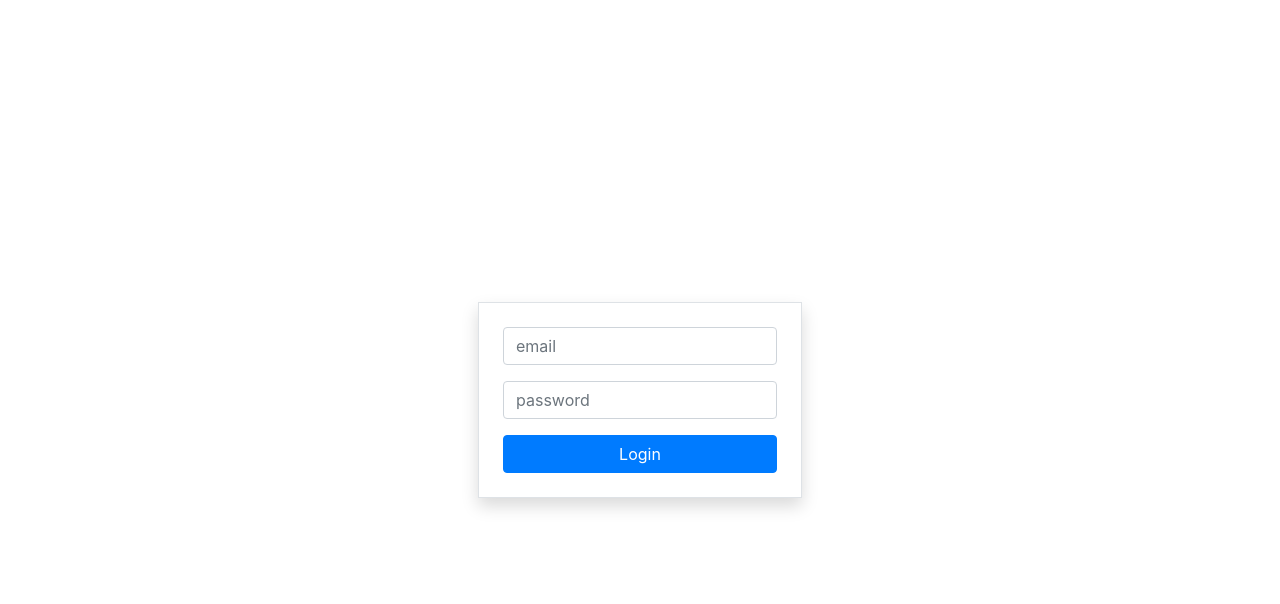
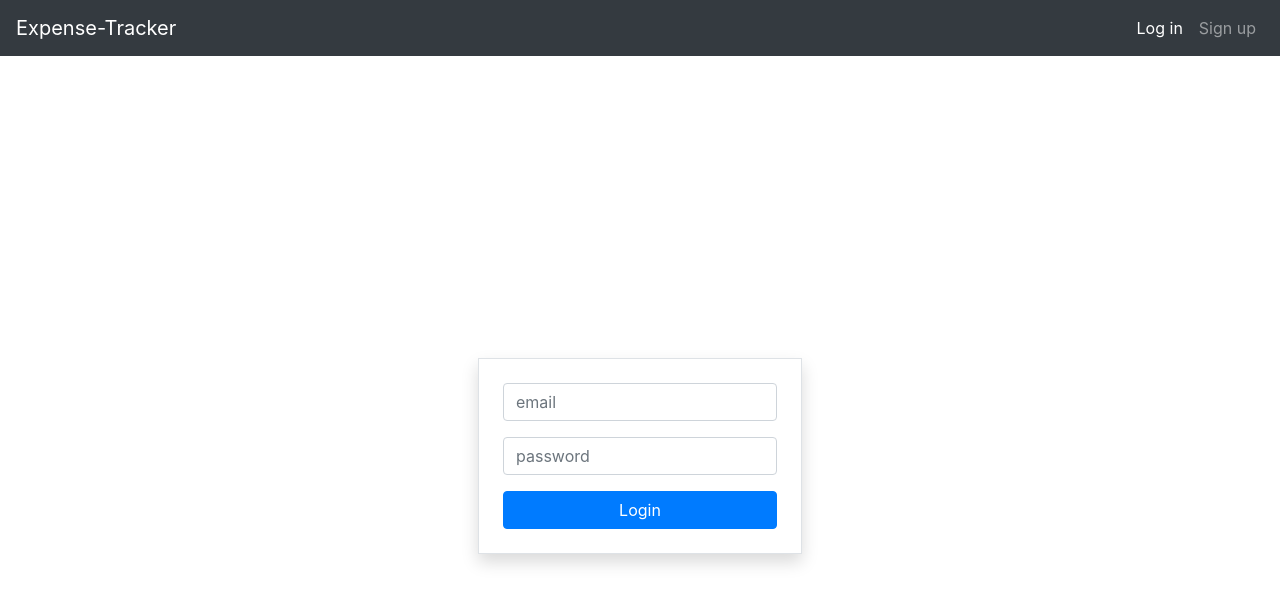
Before and after one commit to arafat-213/mern-expense-tracker, a React (Create React App) app in the folder client/: page /login in a window 1280 px wide. Shown: the top 604 px of the page. Built offline with nearby package versions, Linux system fonts and the light colour scheme; no server answers.

Commit message:
added navbar

```diff
--- a/client/src/App.js
+++ b/client/src/App.js
@@ -3,15 +3,17 @@ import './App.css'
 import setAuthToken from './utils/setAuthToken'
 import Login from './components/auth/Login'
 import RecordList from './components/records/RecordList'
-// import CreateRecord from './components/records/'
+import CreateRecord from './components/records/CreateRecord'
 import Signup from './components/auth/Signup'
 import { BrowserRouter as Router, Route, Switch } from 'react-router-dom'
 import PrivateRoute from './components/routing/PrivateRoute'
+import MyNavbar from './components/navigation/MyNavbar'
+import Logout from './components/auth/Logout'
+
 //redux
 import { Provider } from 'react-redux'
 import store from './store'
 import { loadUser } from './actions/auth.action'
-import CreateRecord from './components/records/CreateRecord'
 
 if (localStorage.token) setAuthToken(localStorage.token)
 const App = () => {
@@ -21,6 +23,7 @@ const App = () => {
 	return (
 		<Provider store={store}>
 			<Router>
+				<MyNavbar />
 				<Route extact path='/login'>
 					<Login />
 				</Route>
@@ -31,8 +34,10 @@ const App = () => {
 					<PrivateRoute component={RecordList} />
 				</Route>
 				<Route exact path='/create'>
-					{/* <PrivateRoute component={CreateRecord} /> */}
-					<CreateRecord />
+					<PrivateRoute component={CreateRecord} />
+				</Route>
+				<Route exact path='/logout'>
+					<PrivateRoute component={Logout} />
 				</Route>
 				<Route path='/'>
 					<Login />
--- /dev/null
+++ b/client/src/components/auth/Logout.jsx
@@ -0,0 +1,14 @@
+import React, { useEffect } from 'react'
+
+// Redux
+import { logout } from '../../actions/auth.action'
+import { connect } from 'react-redux'
+
+const Logout = ({ logout }) => {
+	useEffect(() => {
+		logout()
+	}, [])
+	return <div>You're logged out!</div>
+}
+
+export default connect(null, { logout })(Logout)
--- /dev/null
+++ b/client/src/components/navigation/MyNavbar.jsx
@@ -0,0 +1,50 @@
+import React from 'react'
+import { Navbar, Nav } from 'react-bootstrap'
+import { NavLink } from 'react-router-dom'
+import { connect } from 'react-redux'
+const MyNavbar = ({ isAuthenticated }) => {
+	return (
+		<Navbar collapseOnSelect expand='lg' bg='dark' variant='dark'>
+			<Navbar.Brand href='#home'>Expense-Tracker</Navbar.Brand>
+			<Navbar.Toggle aria-controls='responsive-navbar-nav' />
+			<Navbar.Collapse id='responsive-navbar-nav'>
+				{isAuthenticated && (
+					<React.Fragment>
+						<Nav className='mr-auto'>
+							<NavLink to='/dashboard' className='nav-link'>
+								Dashboard
+							</NavLink>
+							<NavLink to='/create' className='nav-link'>
+								Create
+							</NavLink>
+						</Nav>
+					</React.Fragment>
+				)}
+				<Nav className='ml-auto'>
+					{' '}
+					{isAuthenticated ? (
+						<NavLink to='/logout' className='nav-link'>
+							Log out
+						</NavLink>
+					) : (
+						<React.Fragment>
+							<NavLink to='/login' className='nav-link'>
+								Log in
+							</NavLink>
+							<NavLink to='/register' className='nav-link'>
+								Sign up
+							</NavLink>
+						</React.Fragment>
+					)}
+				</Nav>
+			</Navbar.Collapse>
+		</Navbar>
+	)
+}
+
+const mapStateToProps = (state, ownProps) => {
+	return {
+		isAuthenticated: state.auth.isAuthenticated
+	}
+}
+export default connect(mapStateToProps)(MyNavbar)
--- a/client/src/components/records/RecordList.jsx
+++ b/client/src/components/records/RecordList.jsx
@@ -19,7 +19,6 @@ const RecordList = ({ getRecords, records, isLoading }) => {
 				records.map(record => (
 					<RecordItem key={record._id} record={record} />
 				))}
-			<Link to='/create'> Create a record </Link>
 		</ListGroup>
 	)
 }
```
